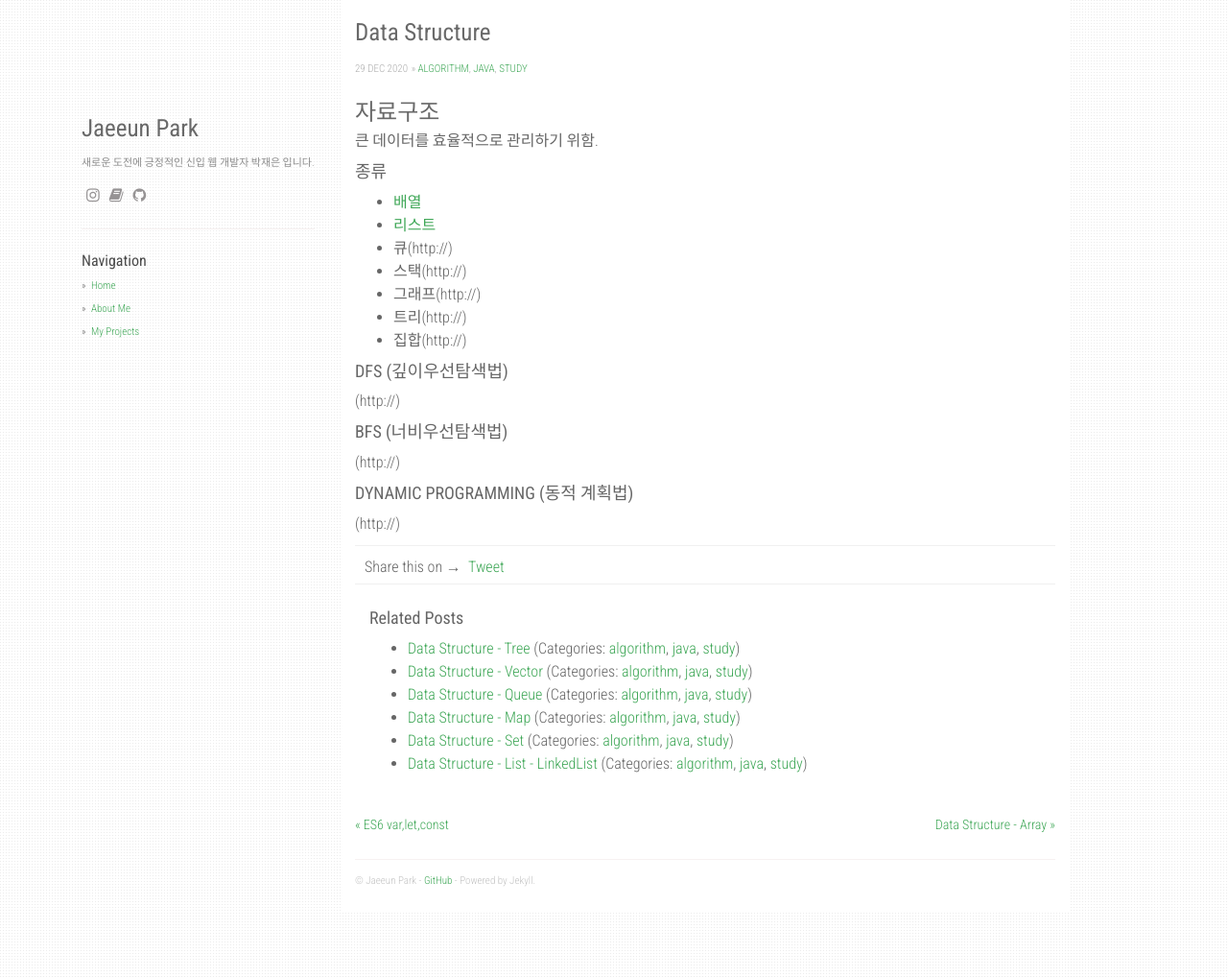
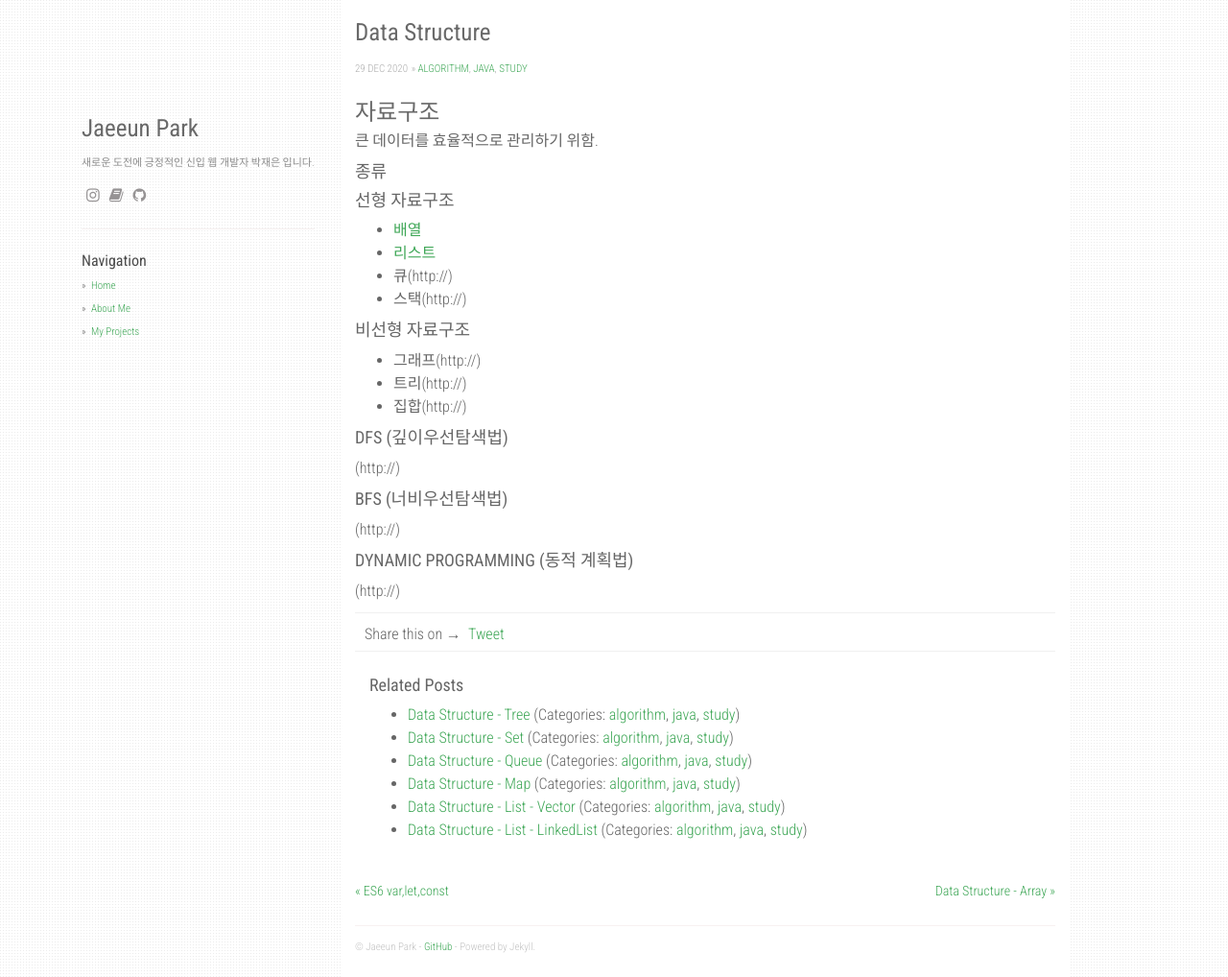
Before and after one commit to jaeeunzzang/jaeeunPark.portfolio.github.io, a Jekyll site: the page built from _posts/2020-12-29-data-structure.md, in a window 1280 px wide. Shown: the whole page at 96% size. Built offline with Jekyll 4.4.1, drawn with Linux system fonts in a browser that asks for light colours; nearby versions of some CDN libraries; comment, search, counter and statistics services are not loaded; grey boxes are pictures that could not be loaded.

Commit message:
update post

```diff
--- a/_posts/2020-12-29-data-structure.md
+++ b/_posts/2020-12-29-data-structure.md
@@ -11,10 +11,15 @@ categories: [algorithm, java, study]
 
 #### 종류
 
+#### 선형 자료구조
+
 - [배열](https://jaeeunzzang.github.io/algorithm/java/study/2020/12/29/array.html)
 - [리스트](https://jaeeunzzang.github.io/algorithm/java/study/2020/12/30/list.html)
 - 큐(http://)
 - 스택(http://)
+
+#### 비선형 자료구조
+
 - 그래프(http://)
 - 트리(http://)
 - 집합(http://)
--- a/_posts/2021-1-5-vector.md
+++ b/_posts/2021-1-5-vector.md
@@ -1,6 +1,6 @@
 ---
 layout: post
-title: "Data Structure - Vector"
-date: 2021-1-5 18:51:00 +0900
+title: "Data Structure - List - Vector"
+date: 2021-1-2 18:51:00 +0900
 categories: [algorithm, java, study]
 ---
```
Also changed, not shown: _posts/2021-1-2-set.md (+1 -1 lines).
